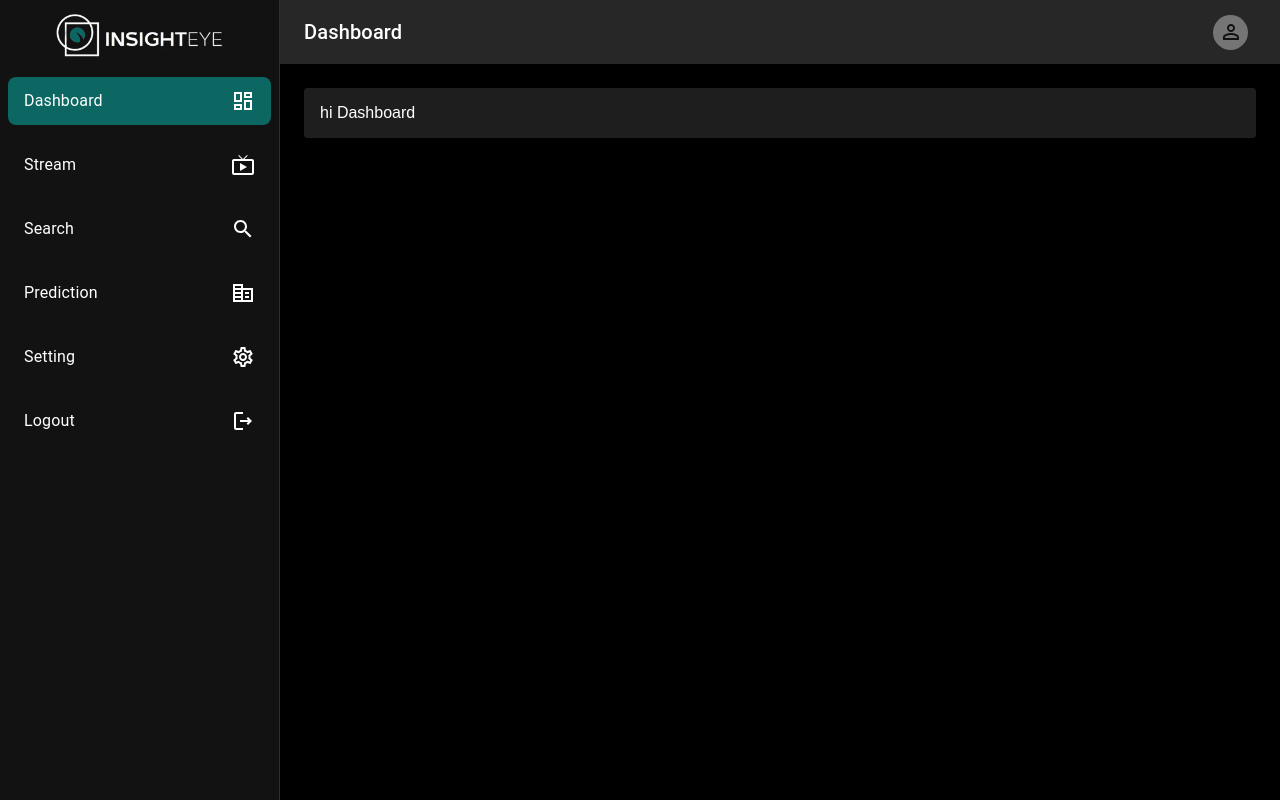
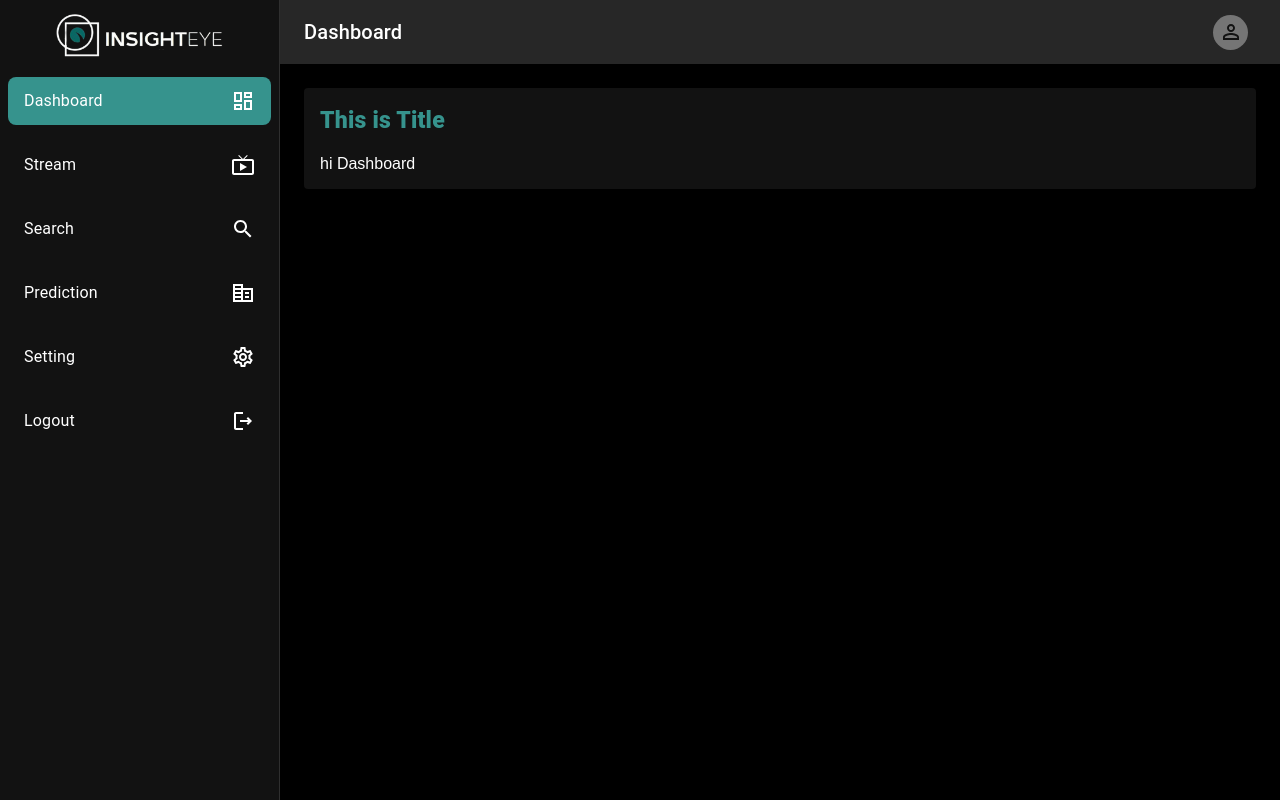
Before and after one commit to randa-11295/Insight-eye, a React (Create React App) app: page / in a window 1280 px wide. Built offline with nearby package versions, Linux system fonts and the light colour scheme.

Commit message:
update title content color

```diff
--- a/src/Components/HOC/Holder.js
+++ b/src/Components/HOC/Holder.js
@@ -1,8 +1,9 @@
-import { Paper } from "@mui/material"
+import { Paper, Typography } from "@mui/material"
 
 const Holder = ({ children }) => (
 
-    <Paper sx={{ padding: "1rem" }} elevation={1} >
+    <Paper sx={{ padding: "1rem" , background :"#121212"}} elevation={3} >
+        <Typography color="primary" pb={2} fontWeight={800 } fontSize={23}>This is Title</Typography>
         {children}
     </Paper>
 )
--- a/src/utils/theme.js
+++ b/src/utils/theme.js
@@ -2,9 +2,9 @@ import { createTheme } from '@mui/material/styles';
 
 const theme = createTheme({
     palette: {
-      mode: 'dark',
+        mode: 'dark',
         primary: {
-            main: '#0c6762', // Your preferred teal color
+            main: '#36938d', // Your preferred teal color
         },
         secondary: {
             main: '#F69722', // Your preferred dark blue
```
Also changed, not shown: UI-UX/original-2fe62ec7b4c9cc5afa199c17f2823cec.webp (deleted), src/Components/Navbar/ContentNav.js (line endings or trailing spaces).
